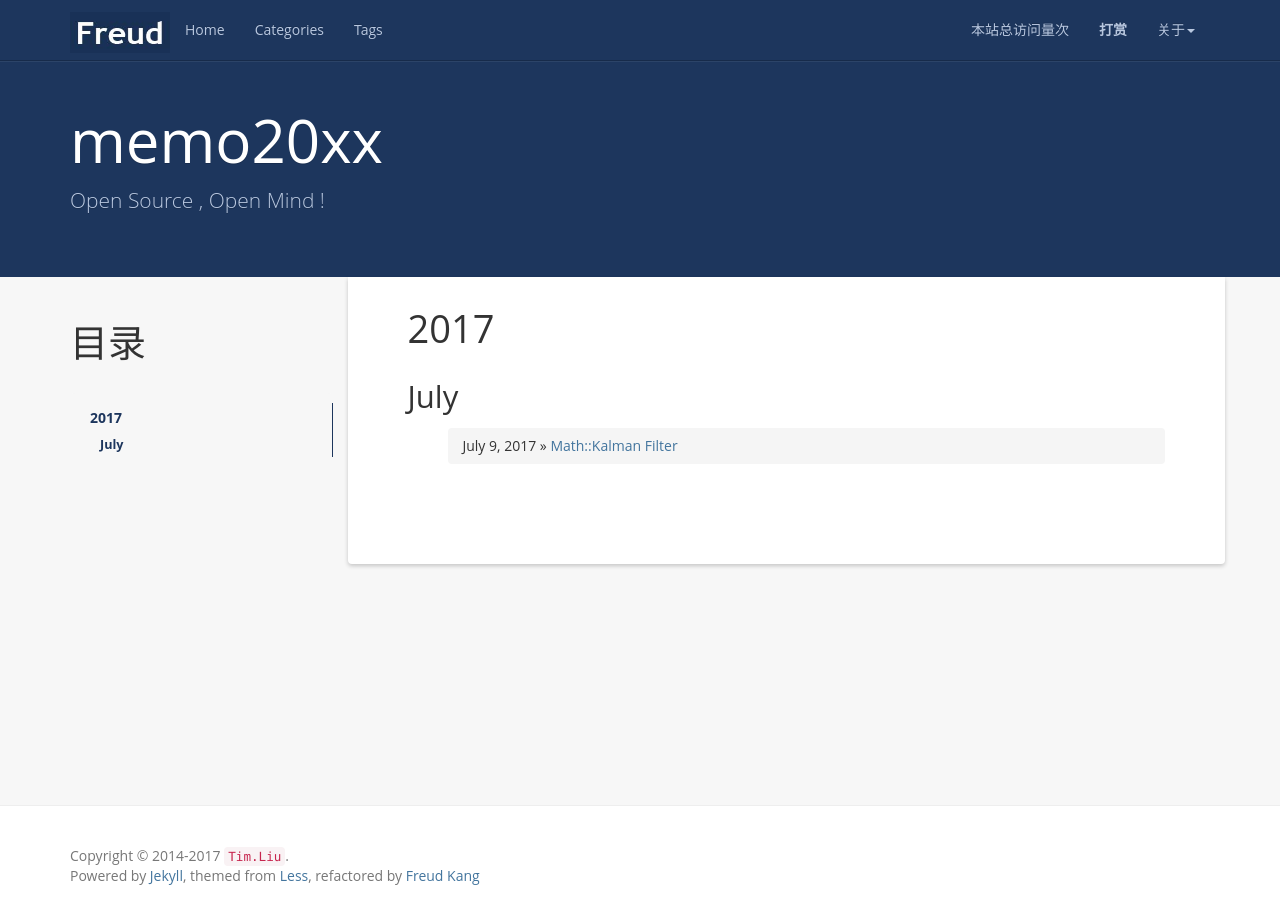
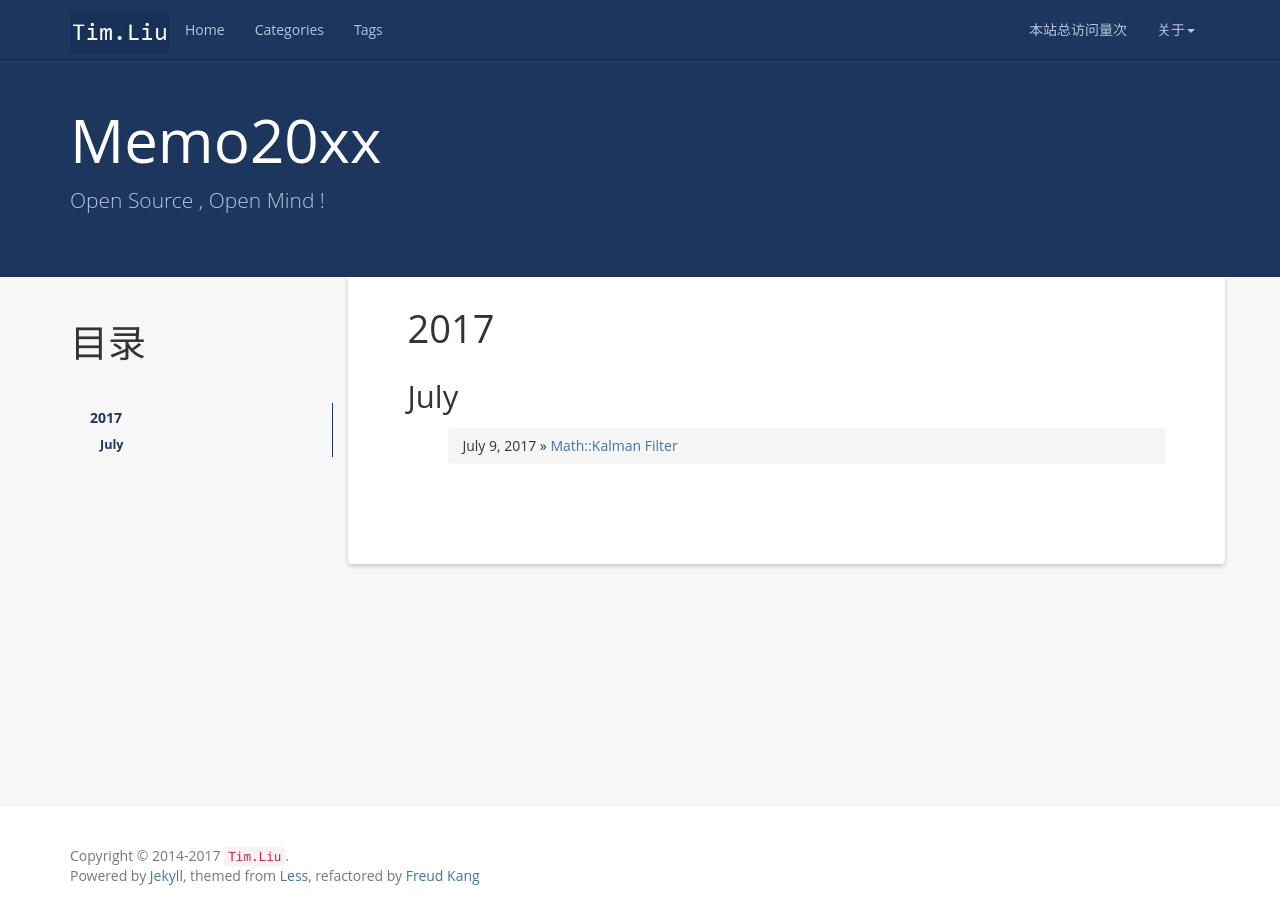
Before and after one commit to memo20xx/memo20xx.github.io, a Jekyll site: the page built from index.html, in a window 1280 px wide. Built offline with Jekyll 4.4.1, drawn with Linux system fonts in a browser that asks for light colours; nearby versions of some CDN libraries; a script that is not in the unit is left out; the list of posts is cut into pages by our own code; comment, search, counter and statistics services are not loaded.

Commit message:
深度自定义

```diff
--- a/_config.yml
+++ b/_config.yml
@@ -1,5 +1,5 @@
 # Site settings
-name: memo20xx
+name: Memo20xx
 email: memo20xx@gmail.com
 author: Tim.Liu
 url: https://memo20xx.github.io
--- a/_includes/header.html
+++ b/_includes/header.html
@@ -26,16 +26,12 @@
         <li>
             <a><span id="busuanzi_container_site_pv">本站总访问量<span id="busuanzi_value_site_pv"></span>次</span></a>
         </li>
-        <li>
-          <a href="{{ '/donate/' | prepend: site.baseurl }}"><strong>打赏</strong></a>
-        </li>
         <li class="dropdown">
           <a href="#" class="dropdown-toggle" data-toggle="dropdown">关于<b class="caret"></b></a>
           <ul class="dropdown-menu">
             <li><a rel="nofollow" target="_blank" href="{{site.github}}">Github</a></li>
             <li><a rel="nofollow" target="_blank" href="{{site.resume_site}}">关于作者</a></li>
             <li><a rel="nofollow" href="{{ '/books' | prepend: site.baseurl }}">我的书单</a></li>
-            <li><a rel="nofollow" href="http://www.hifreud.com/domains/">域名管理</a></li>
             <li><a rel="nofollow" href="{{ '/reference' | prepend: site.baseurl }}">推荐博客</a></li>
             <li><a href="{{ '/feed.xml' | prepend: site.baseurl }}">RSS订阅</a></li>
             <li class="divider"></li>
--- a/_includes/lefttree.html
+++ b/_includes/lefttree.html
@@ -34,7 +34,6 @@
 -->
   </ul>
   <div style="height: 200px;width: 200px;">
-    <script type="text/javascript" src="//rf.revolvermaps.com/0/0/8.js?i=5ytn1ssq6za&amp;m=0&amp;c=ff0000&amp;cr1=ffffff&amp;f=arial&amp;l=33" async="async">
-    </script>
+    <script type="text/javascript" src="//rf.revolvermaps.com/0/0/6.js?i=5c8ajpqnws1&amp;m=7&amp;c=e63100&amp;cr1=ffffff&amp;f=arial&amp;l=0&amp;bv=90&amp;lx=-420&amp;ly=420&amp;hi=20&amp;he=7&amp;hc=a8ddff&amp;rs=80" async="async"></script>
   </div>
 </div>
```
Also changed, not shown: donate/index.md (+1 -1 lines), styles/images/favicon.jpg, styles/images/freud.jpg (deleted), styles/images/jiezishu.jpg (deleted), styles/images/logo.jpg, styles/images/logo.png (added).
